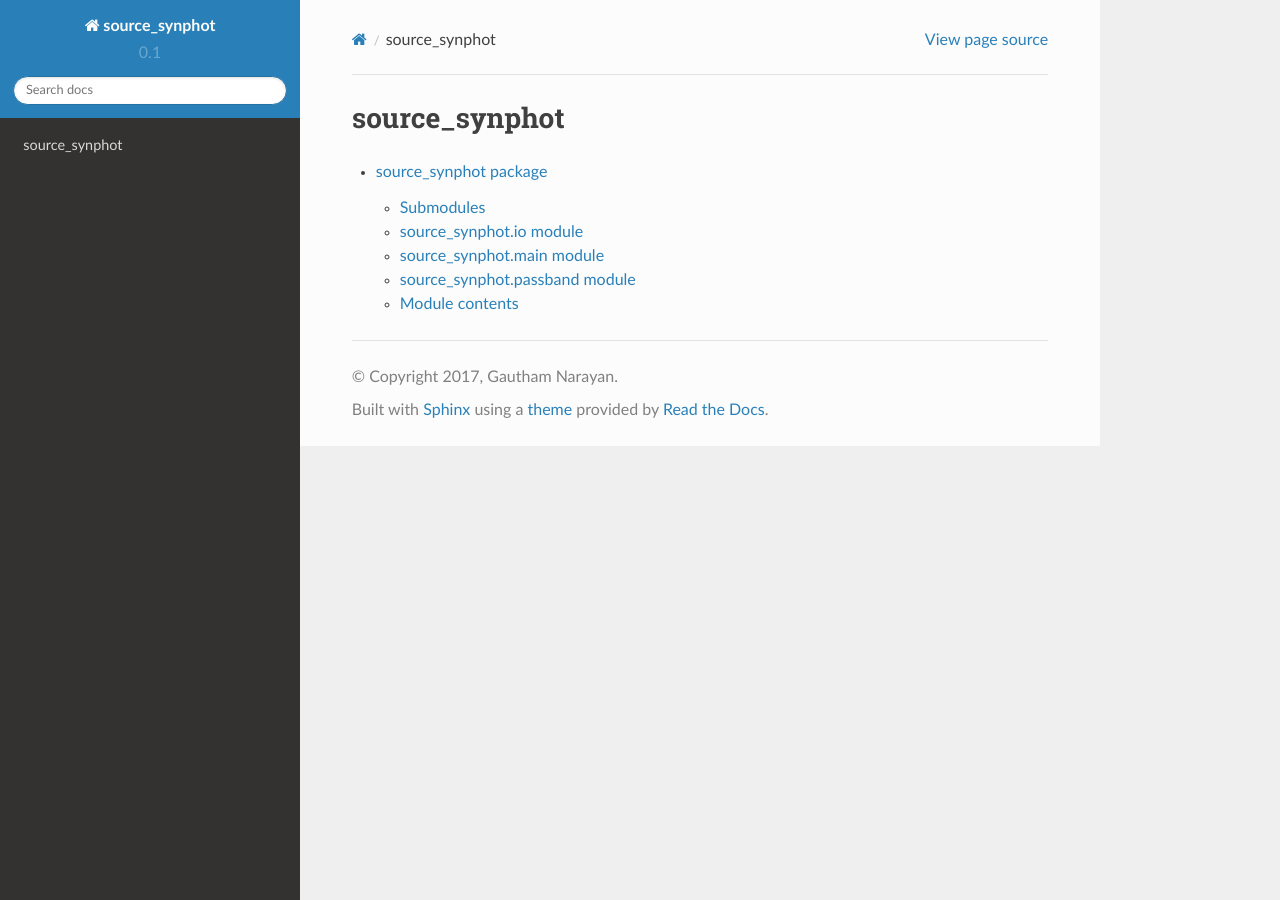
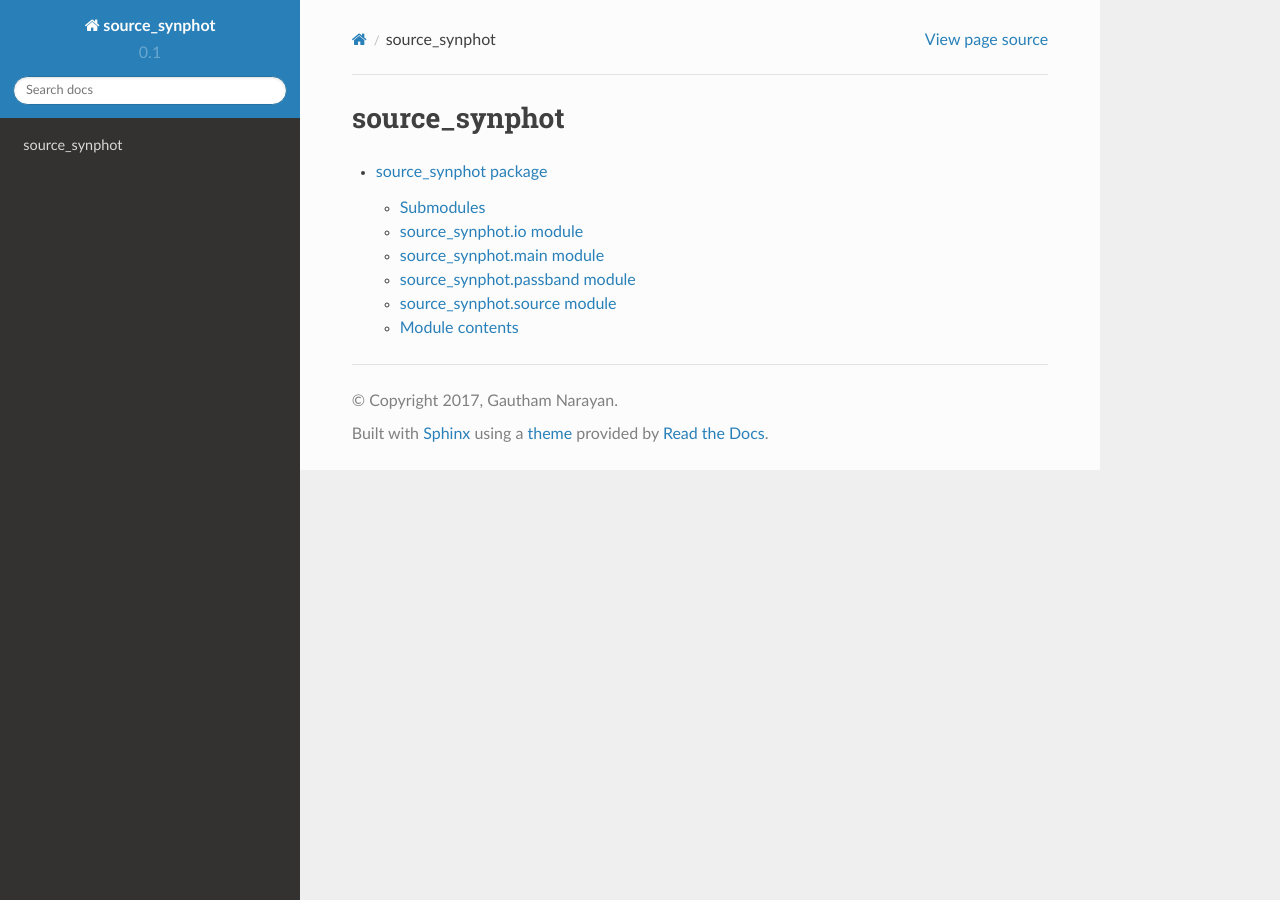
Before and after one commit to CheerfulUser/source_synphot, a Sphinx documentation site: the page built from docs/source/modules.rst, in a window 1280 px wide. Built offline with Sphinx 7.4.7 and the Read the Docs theme 2.0.0, drawn with Linux system fonts in a browser that asks for light colours; some of the changed lines change nothing that is shown.

Commit message:
Update documentation with intersphinx links and source_synphot.source documentation

```diff
--- a/docs/conf.py
+++ b/docs/conf.py
@@ -160,5 +160,11 @@ texinfo_documents = [
 
 
 
-# Example configuration for intersphinx: refer to the Python standard library.
-intersphinx_mapping = {'https://docs.python.org/': None}
+
+intersphinx_mapping = {
+    'python': ('https://docs.python.org/3/', None),
+    'numpy': ('https://docs.scipy.org/doc/numpy/', None),
+    'scipy': ('https://docs.scipy.org/doc/scipy/reference/', None),
+    'astropy': ('http://docs.astropy.org/en/stable/', None),
+    'pysynphot': ('http://pysynphot.readthedocs.io/en/latest/', None)
+}
--- a/docs/source/source_synphot.rst
+++ b/docs/source/source_synphot.rst
@@ -28,6 +28,14 @@ source\_synphot\.passband module
     :undoc-members:
     :show-inheritance:
 
+source\_synphot\.source module
+------------------------------
+
+.. automodule:: source_synphot.source
+    :members:
+    :undoc-members:
+    :show-inheritance:
+
 
 Module contents
 ---------------
```
